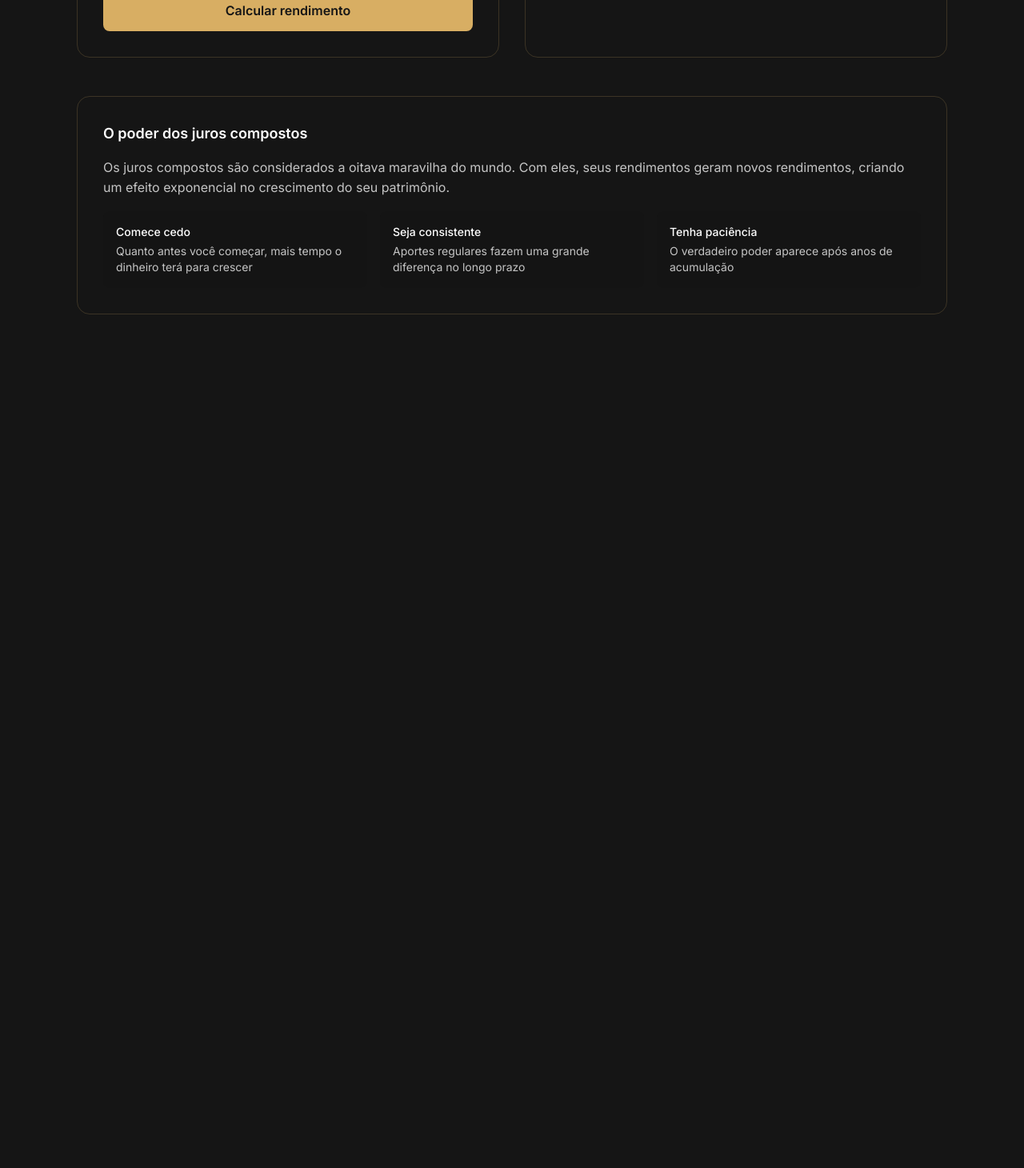
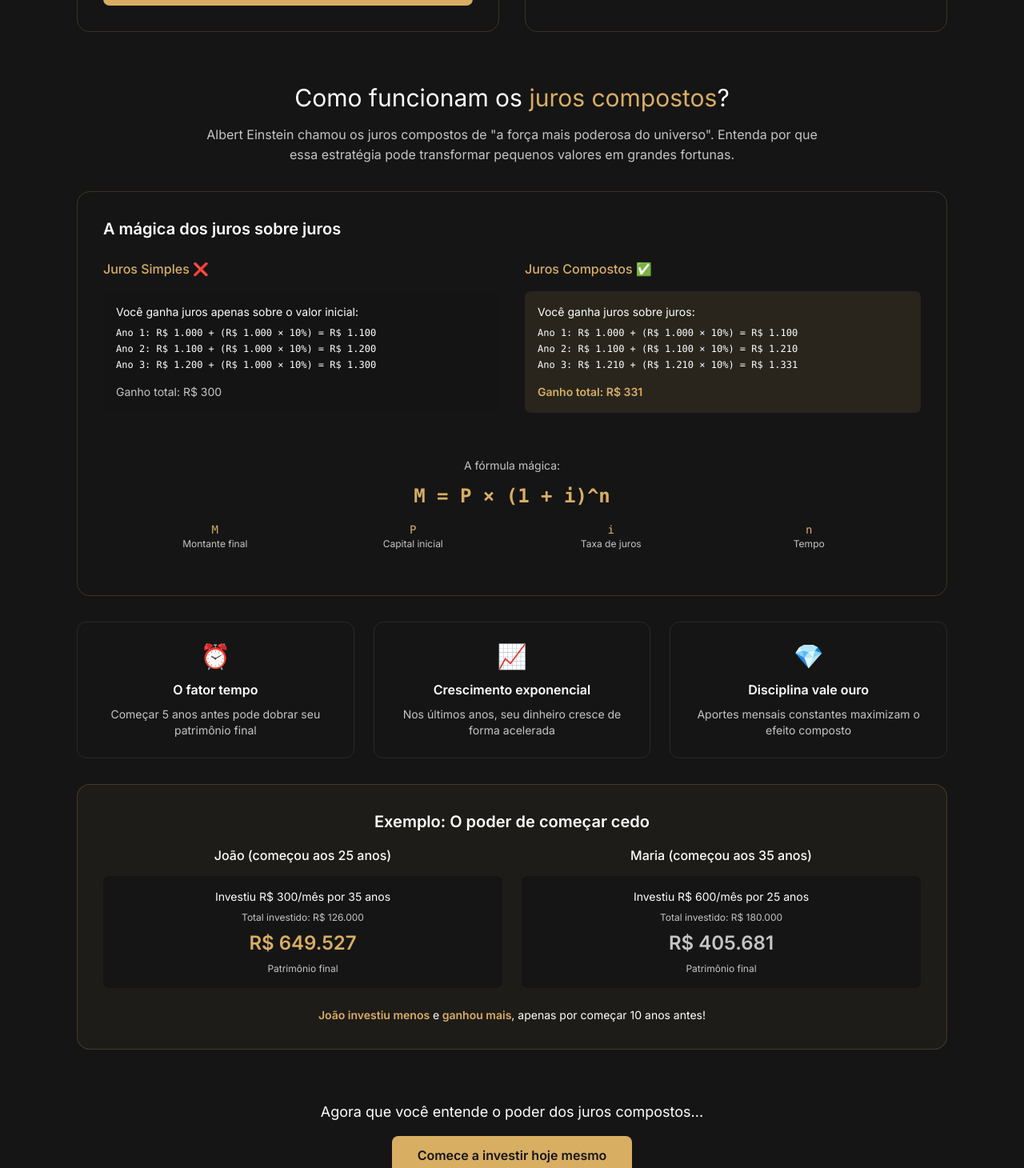
Before and after one commit to Iann29/amage-million-site, a Next.js app: page /calculadora in a window 1280 px wide. Shown: the part 760-2220 px from the top of the page at 80% size. Before the commit the page ends 1217 px from the top, so only its background shows below. Built offline with nearby package versions, Linux system fonts and the light colour scheme.

Commit message:
ajuste na responsividade calculadora

```diff
--- a/src/app/calculadora/page.tsx
+++ b/src/app/calculadora/page.tsx
@@ -62,8 +62,8 @@ export default function CalculadoraPage() {
       const year = Math.ceil(month / 12);
       const interest = currentTotal - totalInvested;
 
-      // Add data point every 3 months for performance
-      if (month % 3 === 0 || month === n) {
+      // Add data points: every month for first year, then every 6 months
+      if (month <= 12 || month % 6 === 0 || month === n) {
         monthlyData.push({
           month,
           year,
@@ -92,24 +92,22 @@ export default function CalculadoraPage() {
   const formatTooltipValue = (value: number) => formatCurrency(value);
 
   const chartData = result?.monthlyData.map(item => ({
-    periodo: values.periodType === 'years' ? `Ano ${item.year}` : `Mês ${item.month}`,
+    periodo: item.month <= 12 ? `Mês ${item.month}` : `Ano ${item.year}`,
+    mes: item.month,
     'Valor Total': item.total,
     'Valor Investido': item.invested,
   })) || [];
 
   return (
-    <div className="min-h-screen bg-background">
+    <div className="min-h-screen bg-background overflow-x-hidden">
       {/* Main content */}
-      <main className="container max-w-6xl py-12 md:py-16">
+      <main className="w-full max-w-6xl mx-auto px-4 sm:px-6 md:px-8 pt-24 md:pt-28 pb-12 md:pb-16">
         <motion.div
           initial={{ opacity: 0, y: 20 }}
           animate={{ opacity: 1, y: 0 }}
           className="text-center mb-8"
         >
-          <div className="inline-flex items-center justify-center w-16 h-16 mb-4 bg-primary/10 rounded-full">
-            <Calculator className="w-8 h-8 text-primary" />
-          </div>
-          <h1 className="text-3xl md:text-4xl font-bold mb-2">
+          <h1 className="text-2xl sm:text-3xl md:text-4xl mb-2">
             Calculadora de Juros Compostos
           </h1>
           <p className="text-secondary">
@@ -117,7 +115,7 @@ export default function CalculadoraPage() {
           </p>
         </motion.div>
 
-        <div className="grid lg:grid-cols-2 gap-8">
+        <div className="grid grid-cols-1 lg:grid-cols-2 gap-6 lg:gap-8">
           {/* Input form */}
           <motion.div
             initial={{ opacity: 0, x: -20 }}
@@ -125,7 +123,7 @@ export default function CalculadoraPage() {
             transition={{ delay: 0.2 }}
             className="bg-card border border-primary/20 rounded-2xl p-6 md:p-8"
           >
-            <h2 className="text-xl font-semibold mb-6">Configure sua simulação</h2>
+            <h2 className="text-lg md:text-xl font-semibold mb-6">Configure sua simulação</h2>
 
             <div className="space-y-6">
               {/* Initial amount */}
@@ -207,6 +205,28 @@ export default function CalculadoraPage() {
               >
                 Calcular rendimento
               </motion.button>
+
+              {result && (
+                <motion.button
+                  initial={{ opacity: 0 }}
+                  animate={{ opacity: 1 }}
+                  onClick={() => {
+                    setResult(null);
+                    setValues({
+                      initialAmount: '',
+                      monthlyDeposit: '',
+                      interestRate: '',
+                      period: '',
+                      periodType: 'years',
+                    });
+                  }}
+                  whileHover={{ scale: 1.02 }}
+                  whileTap={{ scale: 0.98 }}
+                  className="w-full bg-background border border-border py-3 rounded-lg font-semibold transition-all hover:bg-muted text-sm md:text-base"
+                >
+                  Resetar cálculo
+                </motion.button>
+              )}
             </div>
           </motion.div>
 
@@ -217,7 +237,7 @@ export default function CalculadoraPage() {
             transition={{ delay: 0.3 }}
             className="bg-card border border-primary/20 rounded-2xl p-6 md:p-8"
           >
-            <h2 className="text-xl font-semibold mb-6">Resultado da simulação</h2>
+            <h2 className="text-lg md:text-xl font-semibold mb-6">Resultado da simulação</h2>
 
             {result ? (
               <div className="space-y-6">
@@ -239,8 +259,33 @@ export default function CalculadoraPage() {
                   </div>
                 </div>
 
-                {/* Chart */}
-                <div className="h-64 md:h-80 mt-6">
+                {/* Download button */}
+                <button className="w-full flex items-center justify-center gap-2 py-3 border border-primary/20 rounded-lg hover:bg-primary/10 transition-colors">
+                  <Download className="w-4 h-4" />
+                  Baixar relatório completo
+                </button>
+              </div>
+            ) : (
+              <div className="flex flex-col items-center justify-center h-full text-center py-12">
+                <TrendingUp className="w-12 h-12 text-primary/20 mb-4" />
+                <p className="text-secondary">
+                  Configure os valores ao lado e clique em "Calcular rendimento" para ver a simulação
+                </p>
+              </div>
+            )}
+          </motion.div>
+        </div>
+
+        {/* Chart Section */}
+        {result && (
+          <motion.div
+            initial={{ opacity: 0, y: 20 }}
+            animate={{ opacity: 1, y: 0 }}
+            transition={{ delay: 0.4 }}
+            className="mt-8 bg-card border border-primary/20 rounded-2xl p-6 md:p-8"
+          >
+            <h2 className="text-lg md:text-xl font-semibold mb-6">Evolução do investimento</h2>
+            <div className="h-80 md:h-96">
               <ResponsiveContainer width="100%" height="100%">
                 <LineChart data={chartData}>
                   <CartesianGrid strokeDasharray="3 3" stroke="#333" />
@@ -281,49 +326,171 @@ export default function CalculadoraPage() {
                 </LineChart>
               </ResponsiveContainer>
             </div>
+          </motion.div>
+        )}
 
-                {/* Download button */}
-                <button className="w-full flex items-center justify-center gap-2 py-3 border border-primary/20 rounded-lg hover:bg-primary/10 transition-colors">
-                  <Download className="w-4 h-4" />
-                  Baixar relatório completo
-                </button>
-              </div>
-            ) : (
-              <div className="flex flex-col items-center justify-center h-full text-center py-12">
-                <TrendingUp className="w-12 h-12 text-primary/20 mb-4" />
-                <p className="text-secondary">
-                  Configure os valores ao lado e clique em "Calcular rendimento" para ver a simulação
-                </p>
-              </div>
-            )}
-          </motion.div>
-        </div>
-
-        {/* Educational content */}
+        {/* Educational content - How compound interest works */}
         <motion.div
           initial={{ opacity: 0, y: 20 }}
           animate={{ opacity: 1, y: 0 }}
           transition={{ delay: 0.5 }}
-          className="mt-12 bg-card/50 border border-primary/20 rounded-2xl p-6 md:p-8"
+          className="mt-16 space-y-8"
         >
-          <h3 className="text-lg font-semibold mb-4">O poder dos juros compostos</h3>
-          <p className="text-secondary mb-4">
-            Os juros compostos são considerados a oitava maravilha do mundo. Com eles, seus rendimentos
-            geram novos rendimentos, criando um efeito exponencial no crescimento do seu patrimônio.
+          {/* Header Section */}
+          <div className="text-center">
+            <h2 className="text-2xl md:text-3xl mb-4">
+              Como funcionam os <span className="text-primary">juros compostos</span>?
+            </h2>
+            <p className="text-secondary max-w-3xl mx-auto">
+              Albert Einstein chamou os juros compostos de "a força mais poderosa do universo".
+              Entenda por que essa estratégia pode transformar pequenos valores em grandes fortunas.
             </p>
-          <div className="grid md:grid-cols-3 gap-4 text-sm">
-            <div className="bg-background/50 rounded-lg p-4">
-              <p className="font-medium mb-1">Comece cedo</p>
-              <p className="text-secondary">Quanto antes você começar, mais tempo o dinheiro terá para crescer</p>
           </div>
-            <div className="bg-background/50 rounded-lg p-4">
-              <p className="font-medium mb-1">Seja consistente</p>
-              <p className="text-secondary">Aportes regulares fazem uma grande diferença no longo prazo</p>
+
+          {/* Visual Explanation */}
+          <div className="bg-card border border-primary/20 rounded-2xl p-6 md:p-8">
+            <h3 className="text-lg md:text-xl font-semibold mb-6">A mágica dos juros sobre juros</h3>
+
+            <div className="grid md:grid-cols-2 gap-8">
+              {/* Juros Simples vs Compostos */}
+              <div className="space-y-4">
+                <h4 className="text-base font-medium text-primary">Juros Simples ❌</h4>
+                <div className="bg-background/50 rounded-lg p-4 space-y-2">
+                  <p className="text-sm">Você ganha juros apenas sobre o valor inicial:</p>
+                  <div className="text-xs space-y-1 font-mono">
+                    <p>Ano 1: R$ 1.000 + (R$ 1.000 × 10%) = R$ 1.100</p>
+                    <p>Ano 2: R$ 1.100 + (R$ 1.000 × 10%) = R$ 1.200</p>
+                    <p>Ano 3: R$ 1.200 + (R$ 1.000 × 10%) = R$ 1.300</p>
                   </div>
-            <div className="bg-background/50 rounded-lg p-4">
-              <p className="font-medium mb-1">Tenha paciência</p>
-              <p className="text-secondary">O verdadeiro poder aparece após anos de acumulação</p>
+                  <p className="text-sm text-secondary pt-2">Ganho total: R$ 300</p>
                 </div>
+              </div>
+
+              <div className="space-y-4">
+                <h4 className="text-base font-medium text-primary">Juros Compostos ✅</h4>
+                <div className="bg-primary/10 rounded-lg p-4 space-y-2">
+                  <p className="text-sm">Você ganha juros sobre juros:</p>
+                  <div className="text-xs space-y-1 font-mono">
+                    <p>Ano 1: R$ 1.000 + (R$ 1.000 × 10%) = R$ 1.100</p>
+                    <p>Ano 2: R$ 1.100 + (R$ 1.100 × 10%) = R$ 1.210</p>
+                    <p>Ano 3: R$ 1.210 + (R$ 1.210 × 10%) = R$ 1.331</p>
+                  </div>
+                  <p className="text-sm text-primary font-semibold pt-2">Ganho total: R$ 331</p>
+                </div>
+              </div>
+            </div>
+
+            {/* Formula */}
+            <div className="mt-8 bg-background rounded-lg p-6 text-center">
+              <p className="text-sm text-secondary mb-3">A fórmula mágica:</p>
+              <p className="text-xl md:text-2xl font-mono font-semibold text-primary">
+                M = P × (1 + i)^n
+              </p>
+              <div className="grid grid-cols-2 md:grid-cols-4 gap-4 mt-4 text-sm">
+                <div>
+                  <p className="font-mono text-primary">M</p>
+                  <p className="text-xs text-secondary">Montante final</p>
+                </div>
+                <div>
+                  <p className="font-mono text-primary">P</p>
+                  <p className="text-xs text-secondary">Capital inicial</p>
+                </div>
+                <div>
+                  <p className="font-mono text-primary">i</p>
+                  <p className="text-xs text-secondary">Taxa de juros</p>
+                </div>
+                <div>
+                  <p className="font-mono text-primary">n</p>
+                  <p className="text-xs text-secondary">Tempo</p>
+                </div>
+              </div>
+            </div>
+          </div>
+
+          {/* Time Impact */}
+          <div className="grid md:grid-cols-3 gap-6">
+            <motion.div
+              whileHover={{ scale: 1.02 }}
+              className="bg-card border border-border rounded-xl p-6 text-center"
+            >
+              <div className="text-3xl mb-3">⏰</div>
+              <h4 className="font-semibold mb-2">O fator tempo</h4>
+              <p className="text-sm text-secondary">
+                Começar 5 anos antes pode dobrar seu patrimônio final
+              </p>
+            </motion.div>
+
+            <motion.div
+              whileHover={{ scale: 1.02 }}
+              className="bg-card border border-border rounded-xl p-6 text-center"
+            >
+              <div className="text-3xl mb-3">📈</div>
+              <h4 className="font-semibold mb-2">Crescimento exponencial</h4>
+              <p className="text-sm text-secondary">
+                Nos últimos anos, seu dinheiro cresce de forma acelerada
+              </p>
+            </motion.div>
+
+            <motion.div
+              whileHover={{ scale: 1.02 }}
+              className="bg-card border border-border rounded-xl p-6 text-center"
+            >
+              <div className="text-3xl mb-3">💎</div>
+              <h4 className="font-semibold mb-2">Disciplina vale ouro</h4>
+              <p className="text-sm text-secondary">
+                Aportes mensais constantes maximizam o efeito composto
+              </p>
+            </motion.div>
+          </div>
+
+          {/* Real Example */}
+          <div className="bg-primary/5 border border-primary/20 rounded-2xl p-6 md:p-8">
+            <h3 className="text-lg md:text-xl font-semibold mb-4 text-center">
+              Exemplo: O poder de começar cedo
+            </h3>
+
+            <div className="grid md:grid-cols-2 gap-6">
+              <div className="text-center space-y-3">
+                <h4 className="font-medium">João (começou aos 25 anos)</h4>
+                <div className="bg-background rounded-lg p-4 space-y-2">
+                  <p className="text-sm">Investiu R$ 300/mês por 35 anos</p>
+                  <p className="text-xs text-secondary">Total investido: R$ 126.000</p>
+                  <p className="text-2xl font-semibold text-primary mt-3">R$ 649.527</p>
+                  <p className="text-xs text-secondary">Patrimônio final</p>
+                </div>
+              </div>
+
+              <div className="text-center space-y-3">
+                <h4 className="font-medium">Maria (começou aos 35 anos)</h4>
+                <div className="bg-background rounded-lg p-4 space-y-2">
+                  <p className="text-sm">Investiu R$ 600/mês por 25 anos</p>
+                  <p className="text-xs text-secondary">Total investido: R$ 180.000</p>
+                  <p className="text-2xl font-semibold text-muted-foreground mt-3">R$ 405.681</p>
+                  <p className="text-xs text-secondary">Patrimônio final</p>
+                </div>
+              </div>
+            </div>
+
+            <p className="text-center mt-6 text-sm">
+              <span className="text-primary font-semibold">João investiu menos</span> e
+              <span className="text-primary font-semibold"> ganhou mais</span>,
+              apenas por começar 10 anos antes!
+            </p>
+          </div>
+
+          {/* CTA */}
+          <div className="text-center pt-8">
+            <p className="text-lg mb-4">
+              Agora que você entende o poder dos juros compostos...
+            </p>
+            <motion.a
+              href="#"
+              whileHover={{ scale: 1.05 }}
+              whileTap={{ scale: 0.95 }}
+              className="inline-block bg-primary text-primary-foreground px-8 py-3 rounded-lg font-semibold hover:bg-primary/90 transition-colors"
+            >
+              Comece a investir hoje mesmo
+            </motion.a>
           </div>
         </motion.div>
       </main>
--- a/src/components/lead-capture-modal.tsx
+++ b/src/components/lead-capture-modal.tsx
@@ -101,7 +101,7 @@ export function LeadCaptureModal({ isOpen, onClose }: LeadCaptureModalProps) {
                   required
                   value={formData.name}
                   onChange={(e) => setFormData({ ...formData, name: e.target.value })}
-                  className="w-full px-4 py-3 bg-background border border-primary/20 rounded-lg focus:outline-none focus:ring-2 focus:ring-primary/50 transition-all"
+                  className="w-full px-4 py-3 bg-background border border-border rounded-lg focus:outline-none focus:ring-2 focus:ring-primary/50 transition-all"
                   placeholder="Seu nome completo"
                 />
               </div>
@@ -116,7 +116,7 @@ export function LeadCaptureModal({ isOpen, onClose }: LeadCaptureModalProps) {
                   required
                   value={formData.email}
                   onChange={(e) => setFormData({ ...formData, email: e.target.value })}
-                  className="w-full px-4 py-3 bg-background border border-primary/20 rounded-lg focus:outline-none focus:ring-2 focus:ring-primary/50 transition-all"
+                  className="w-full px-4 py-3 bg-background border border-border rounded-lg focus:outline-none focus:ring-2 focus:ring-primary/50 transition-all"
                   placeholder="seu@email.com"
                 />
               </div>
@@ -131,7 +131,7 @@ export function LeadCaptureModal({ isOpen, onClose }: LeadCaptureModalProps) {
                   required
                   value={formData.phone}
                   onChange={(e) => setFormData({ ...formData, phone: formatPhone(e.target.value) })}
-                  className="w-full px-4 py-3 bg-background border border-primary/20 rounded-lg focus:outline-none focus:ring-2 focus:ring-primary/50 transition-all"
+                  className="w-full px-4 py-3 bg-background border border-border rounded-lg focus:outline-none focus:ring-2 focus:ring-primary/50 transition-all"
                   placeholder="(11) 99999-9999"
                   maxLength={15}
                 />
```
Also changed, not shown: src/components/opportunities-section.tsx (+8 -1 lines). Lines whose indentation alone changed are shown as unchanged.
